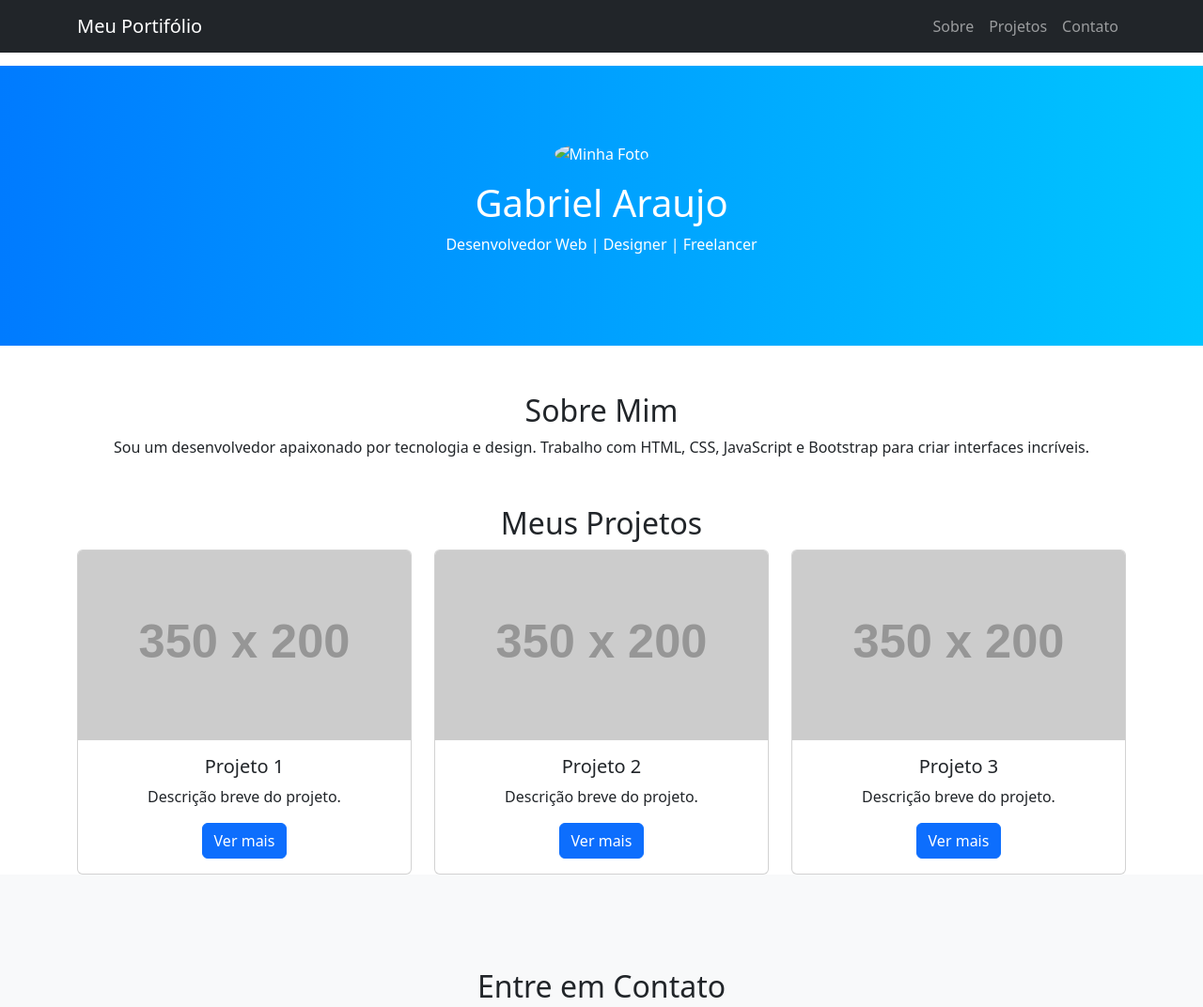
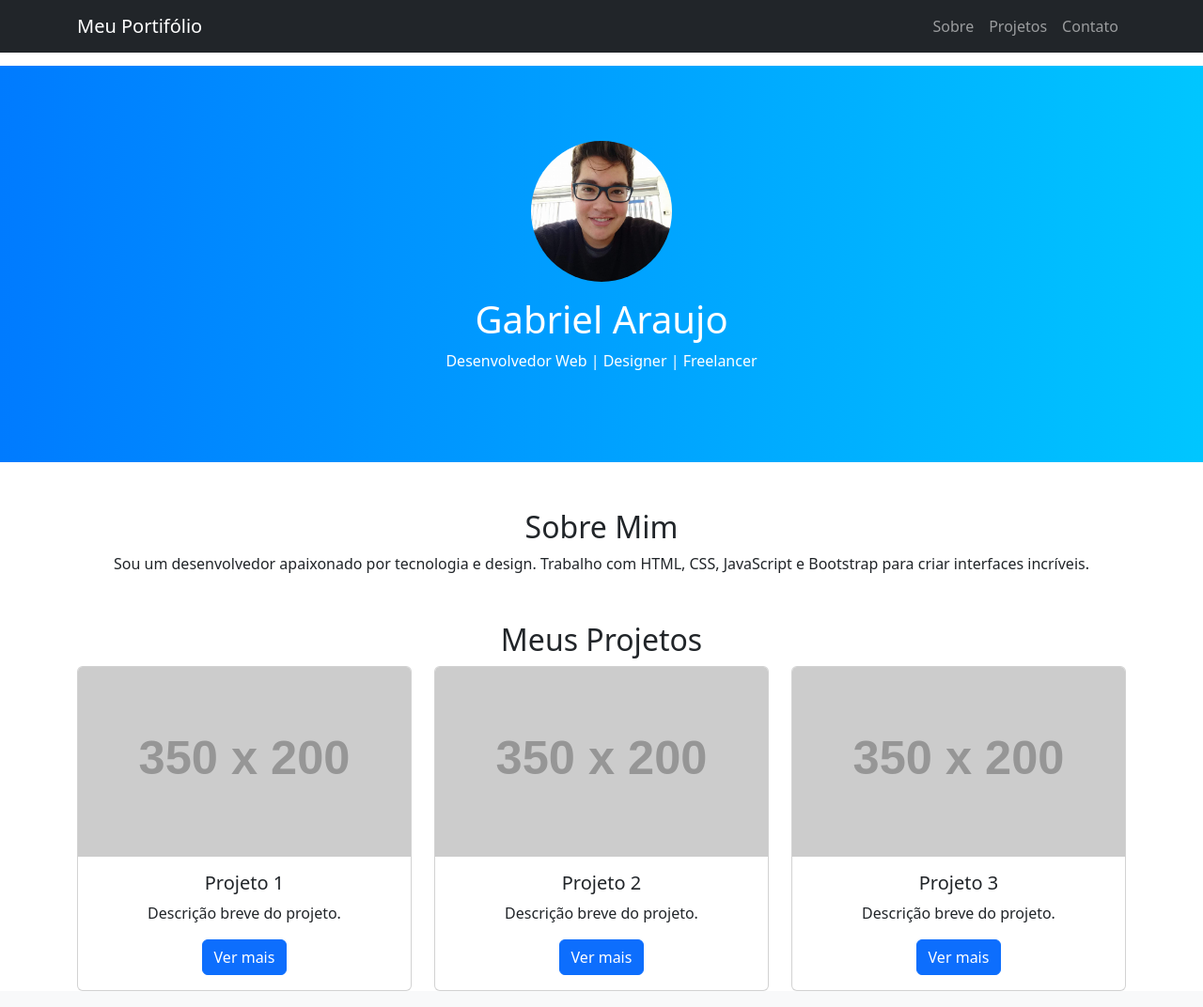
Before and after one commit to bielaraujo95/Teste, a plain HTML site: page index.html in a window 1280 px wide. Shown: the top 1072 px of the page at 94% size. Drawn offline with nearby package versions, Linux system fonts and the light colour scheme; placeholder pictures from the web are drawn by us.

Commit message:
teste
teste

```diff
--- a/index.html
+++ b/index.html
@@ -29,7 +29,7 @@
     </nav>
     <header class="hero text-center">
         <div class="container">
-            <img src="assets/image/eu.jfif/150" alt="Minha Foto">
+            <img src="assets/image/eu.jfif" alt="Minha Foto">
             <h1 class="mt-3">Gabriel Araujo</h1>
             <p>Desenvolvedor Web | Designer | Freelancer</p>
         </div>
```
